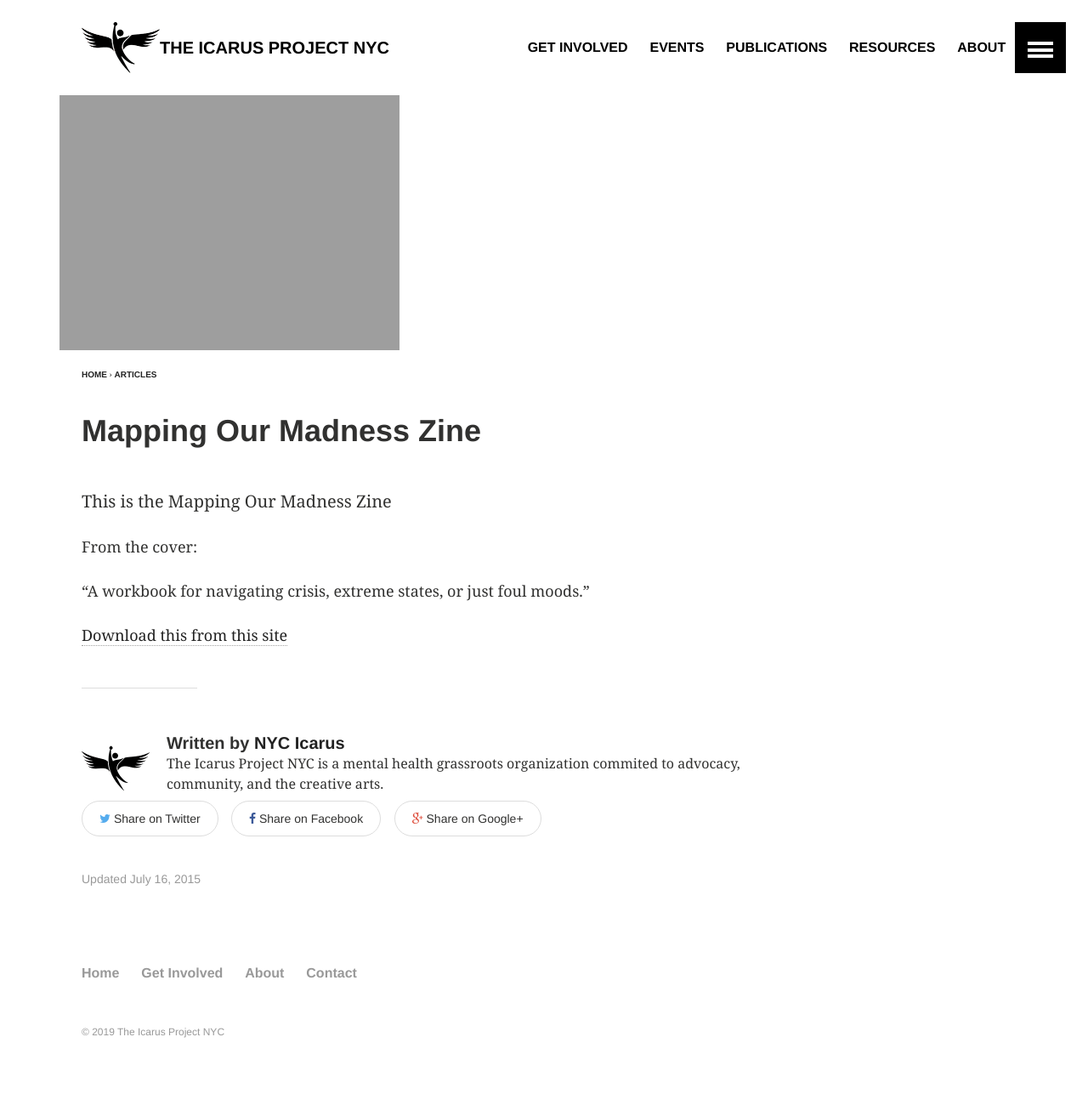
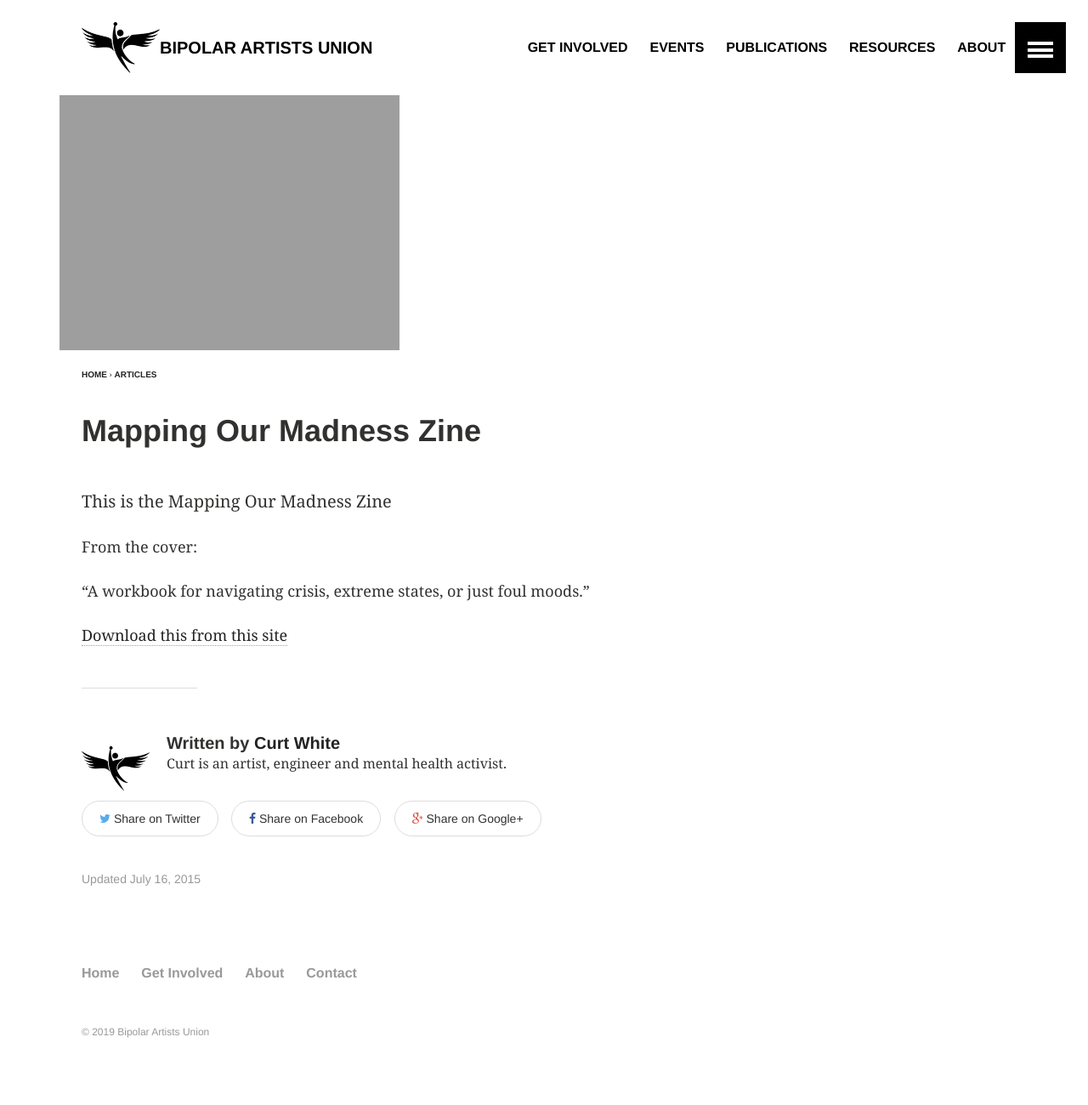
Before and after one commit to nycicarus/nycicarus.github.io, a Jekyll site: the page built from _posts/articles/2018-11-10-mapping-our-madness.md, in a window 1280 px wide. Shown: the whole page at 85% size. Built offline with Jekyll 4.4.1, drawn with Linux system fonts in a browser that asks for light colours.

```diff
--- a/_config.yml
+++ b/_config.yml
@@ -1,11 +1,11 @@
 # Site wide configuration
 
-title: The Icarus Project NYC
-description: "Website for The Icarus Project NYC, a mental health grassroots organization commited to advocacy, community, and the creative arts."
+title: Bipolar Artists Union
+description: "Bipolar Artists Union Website."
 logo: 120x120.gif
 teaser: 400x250.gif
 locale: en_US
-url: //nycicarus.github.io
+url: //bipolarartist.org/
 
 # Jekyll configuration
 
@@ -24,17 +24,17 @@ future: true
 
 # Site owner
 owner:
-  name: NYC Icarus
-  web: http://nycicarus.org
-  email: nycicarus@gmail.com
-  twitter: nycicarus
-  bio: "The Icarus Project NYC is a mental health grassroots organization commited to advocacy, community, and the creative arts."
+  name: Curt White
+  web: https://bipolarartist.org
+  email: curtpw@gmail.com
+  twitter:
+  bio: "Curt is an artist, engineer and mental health activist."
   avatar: logo-avatar-160x160.png # 160x160 px image for author byline
   google:
     plus:
     ad-client:
     ad-slot:
-  disqus-shortname: nycicarus
+  disqus-shortname:
 
 
 exclude: ["lib", "config.rb", ".sass-cache", "Capfile", "config", "log", "Rakefile", "Rakefile.rb", "tmp", "*.sublime-project", "*.sublime-workspace", "Gemfile", "Gemfile.lock", "README.md", "LICENSE", "node_modules", "Gruntfile.js", "package.json"]
```
